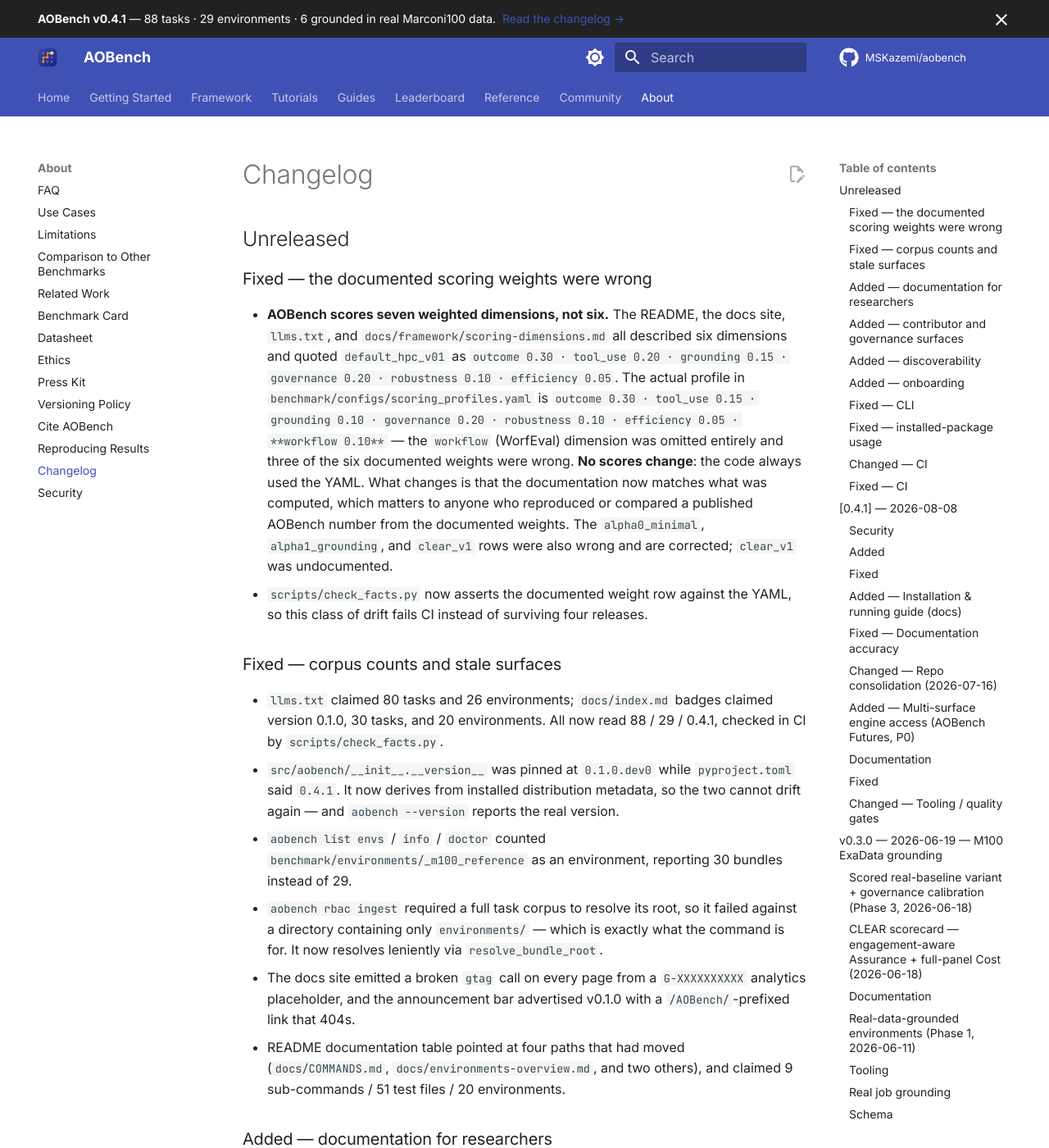
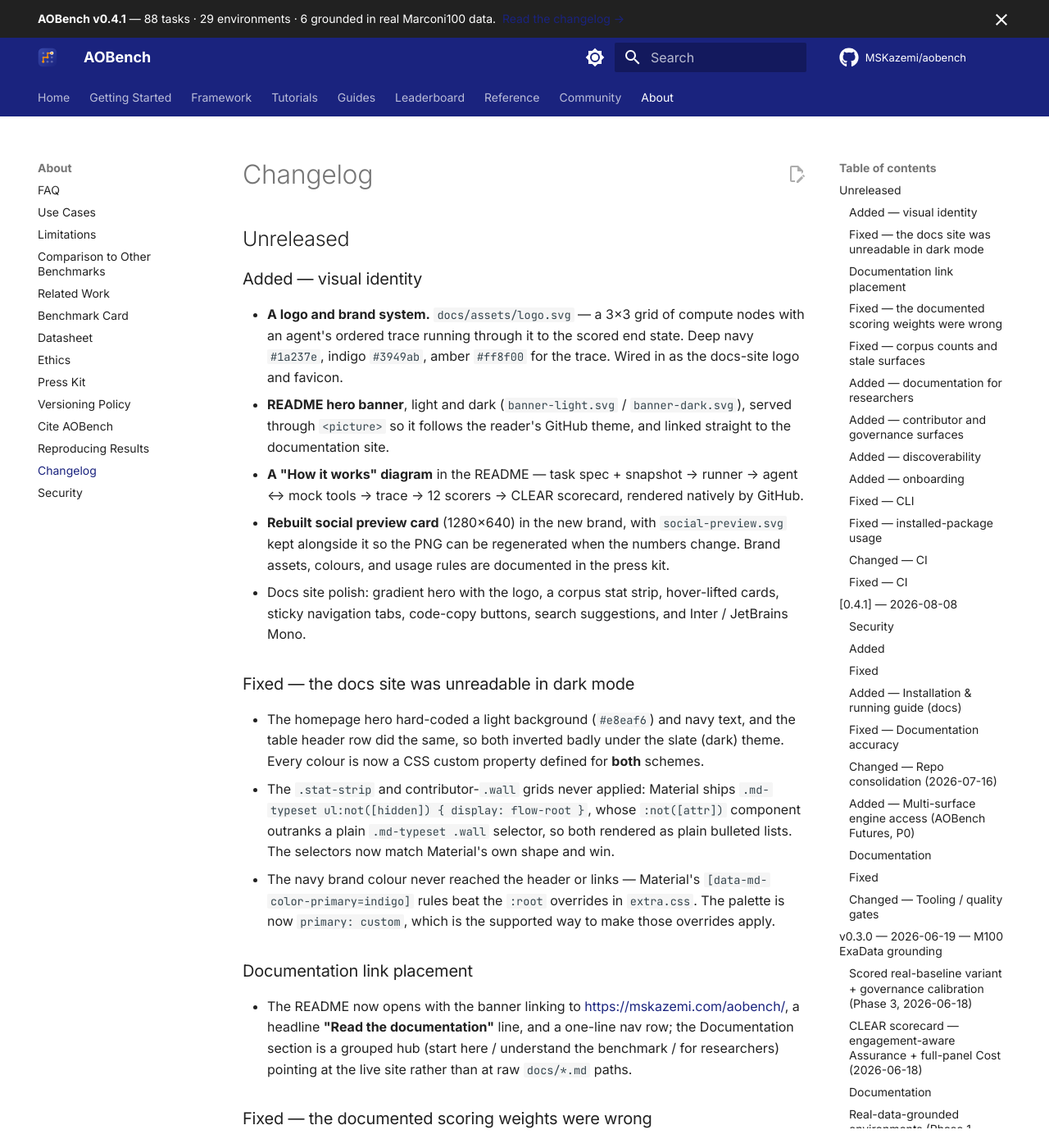
Before and after one commit to Barshana24/aobench, an MkDocs documentation site: the page built from docs/about/changelog.md, in a window 1280 px wide and 1400 px high. Shown: the whole window at 82% size. Built offline with MkDocs 1.6.1 and Material for MkDocs 9.7.7, drawn with Linux system fonts in a browser that asks for light colours; comment, search, counter and statistics services are not loaded; the version menu is left out.

Commit message:
feat(brand,docs): add a logo and brand system, fix dark-mode and grid rendering, foreground the docs link

```diff
--- a/CHANGELOG.md
+++ b/CHANGELOG.md
@@ -1,6 +1,45 @@
 # Changelog
 
 ## Unreleased
+
+### Added — visual identity
+
+- **A logo and brand system.** `docs/assets/logo.svg` — a 3×3 grid of compute nodes
+  with an agent's ordered trace running through it to the scored end state. Deep navy
+  `#1a237e`, indigo `#3949ab`, amber `#ff8f00` for the trace. Wired in as the docs-site
+  logo and favicon.
+- **README hero banner**, light and dark (`banner-light.svg` / `banner-dark.svg`),
+  served through `<picture>` so it follows the reader's GitHub theme, and linked
+  straight to the documentation site.
+- **A "How it works" diagram** in the README — task spec + snapshot → runner → agent ↔
+  mock tools → trace → 12 scorers → CLEAR scorecard, rendered natively by GitHub.
+- **Rebuilt social preview card** (1280×640) in the new brand, with
+  `social-preview.svg` kept alongside it so the PNG can be regenerated when the numbers
+  change. Brand assets, colours, and usage rules are documented in the press kit.
+- Docs site polish: gradient hero with the logo, a corpus stat strip, hover-lifted
+  cards, sticky navigation tabs, code-copy buttons, search suggestions, and Inter /
+  JetBrains Mono.
+
+### Fixed — the docs site was unreadable in dark mode
+
+- The homepage hero hard-coded a light background (`#e8eaf6`) and navy text, and the
+  table header row did the same, so both inverted badly under the slate (dark) theme.
+  Every colour is now a CSS custom property defined for **both** schemes.
+- The `.stat-strip` and contributor-`.wall` grids never applied: Material ships
+  `.md-typeset ul:not([hidden]) { display: flow-root }`, whose `:not([attr])` component
+  outranks a plain `.md-typeset .wall` selector, so both rendered as plain bulleted
+  lists. The selectors now match Material's own shape and win.
+- The navy brand colour never reached the header or links — Material's
+  `[data-md-color-primary=indigo]` rules beat the `:root` overrides in `extra.css`. The
+  palette is now `primary: custom`, which is the supported way to make those overrides
+  apply.
+
+### Documentation link placement
+
+- The README now opens with the banner linking to <https://mskazemi.com/aobench/>, a
+  headline **"Read the documentation"** line, and a one-line nav row; the Documentation
+  section is a grouped hub (start here / understand the benchmark / for researchers)
+  pointing at the live site rather than at raw `docs/*.md` paths.
 
 ### Fixed — the documented scoring weights were wrong
 
--- a/docs/stylesheets/extra.css
+++ b/docs/stylesheets/extra.css
@@ -7,6 +7,9 @@
   --md-primary-fg-color--light: #3949ab;
   --md-primary-fg-color--dark:  #0d1452;
   --md-accent-fg-color:         #3f51b5;
+  --md-primary-bg-color:        #ffffff;
+  --md-primary-bg-color--light: rgba(255, 255, 255, 0.7);
+  --md-typeset-a-color:         #303f9f;
 
   /* Brand tokens used by the hero and stat strip. */
   --aob-amber:      #ff8f00;
@@ -24,6 +27,9 @@
   --md-primary-fg-color--light: #5c6bc0;
   --md-primary-fg-color--dark:  #1a237e;
   --md-accent-fg-color:         #7986cb;
+  --md-primary-bg-color:        #ffffff;
+  --md-primary-bg-color--light: rgba(255, 255, 255, 0.7);
+  --md-typeset-a-color:         #9fa8da;
 
   --aob-hero-from:  #171d3d;
   --aob-hero-to:    #10152f;
@@ -136,7 +142,7 @@
 /* ── Stat strip ───────────────────────────────────────────────────────────
    The four numbers that describe the corpus, echoing the README banner. */
 
-.stat-strip {
+.md-typeset ul.stat-strip:not([hidden]) {
   display: grid;
   grid-template-columns: repeat(auto-fit, minmax(140px, 1fr));
   gap: 1rem;
@@ -145,8 +151,9 @@
   list-style: none;
 }
 
-.stat-strip li {
+.md-typeset .stat-strip li {
   margin: 0;
+  list-style: none;
   padding: 1.1rem 0.9rem;
   text-align: center;
   border: 1px solid var(--md-default-fg-color--lightest);
@@ -155,12 +162,12 @@
   transition: border-color 0.15s ease, transform 0.15s ease;
 }
 
-.stat-strip li:hover {
+.md-typeset .stat-strip li:hover {
   border-color: var(--md-primary-fg-color);
   transform: translateY(-2px);
 }
 
-.stat-strip .stat-value {
+.md-typeset .stat-strip .stat-value {
   display: block;
   font-size: 1.9rem;
   font-weight: 800;
@@ -168,15 +175,18 @@
   color: var(--md-primary-fg-color);
 }
 
-.stat-strip li.stat-accent .stat-value { color: var(--aob-amber); }
+.md-typeset .stat-strip li.stat-accent .stat-value { color: var(--aob-amber); }
 
-.stat-strip .stat-label {
+.md-typeset .stat-strip .stat-label {
   display: block;
   margin-top: 0.2rem;
   font-size: 0.7rem;
   text-transform: uppercase;
   letter-spacing: 0.06em;
   opacity: 0.8;
+  /* Keep "Environments" on one line rather than hyphen-breaking mid-word. */
+  overflow-wrap: normal;
+  hyphens: none;
 }
 
 /* ── Grid cards ───────────────────────────────────────────────────────────
@@ -210,7 +220,7 @@
    Theme-aware: every colour comes from a Material CSS variable, so the wall
    follows the light/slate toggle instead of hard-coding navy on white. */
 
-.wall {
+.md-typeset ul.wall:not([hidden]) {
   display: grid;
   grid-template-columns: repeat(auto-fill, minmax(180px, 1fr));
   gap: 1rem;
@@ -219,8 +229,9 @@
   list-style: none;
 }
 
-.wall li {
+.md-typeset .wall li {
   margin: 0;
+  list-style: none;
   padding: 1rem 0.75rem;
   text-align: center;
   border: 1px solid var(--md-default-fg-color--lightest);
@@ -229,13 +240,13 @@
   transition: border-color 0.15s, transform 0.15s;
 }
 
-.wall li:hover {
+.md-typeset .wall li:hover {
   border-color: var(--md-primary-fg-color);
   transform: translateY(-2px);
 }
 
-.wall img,
-.wall .wall-initials {
+.md-typeset .wall img,
+.md-typeset .wall .wall-initials {
   width: 72px;
   height: 72px;
   border-radius: 50%;
@@ -244,7 +255,7 @@
   object-fit: cover;
 }
 
-.wall .wall-initials {
+.md-typeset .wall .wall-initials {
   display: flex;
   align-items: center;
   justify-content: center;
@@ -254,20 +265,20 @@
   background: var(--md-primary-fg-color);
 }
 
-.wall .wall-name {
+.md-typeset .wall .wall-name {
   display: block;
   font-weight: 600;
   font-size: 0.78rem;
   line-height: 1.3;
 }
 
-.wall .wall-handle {
+.md-typeset .wall .wall-handle {
   display: block;
   font-size: 0.7rem;
   opacity: 0.75;
 }
 
-.wall .wall-role {
+.md-typeset .wall .wall-role {
   display: block;
   margin-top: 0.35rem;
   font-size: 0.65rem;
@@ -278,7 +289,7 @@
 }
 
 /* The empty-state card shown while a section is still waiting for its first name. */
-.wall li.wall-empty {
+.md-typeset .wall li.wall-empty {
   border-style: dashed;
   display: flex;
   align-items: center;
--- a/mkdocs.yml
+++ b/mkdocs.yml
@@ -18,15 +18,15 @@
   palette:
     - media: "(prefers-color-scheme: light)"
       scheme: default
-      primary: indigo
-      accent: indigo
+      primary: custom
+      accent: custom
       toggle:
         icon: material/brightness-7
         name: Switch to dark mode
     - media: "(prefers-color-scheme: dark)"
       scheme: slate
-      primary: indigo
-      accent: indigo
+      primary: custom
+      accent: custom
       toggle:
         icon: material/brightness-4
         name: Switch to light mode
```
Also changed, not shown: docs/about/press-kit.md (+17 -2 lines), docs/index.md (+2 -3 lines), docs/assets/social-preview.png, docs/assets/social-preview.svg (added).
